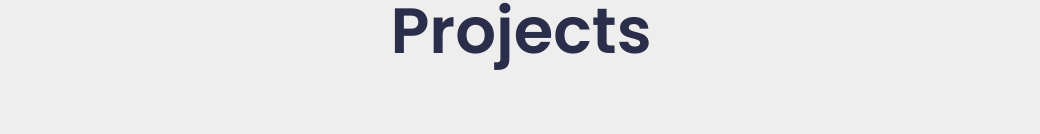
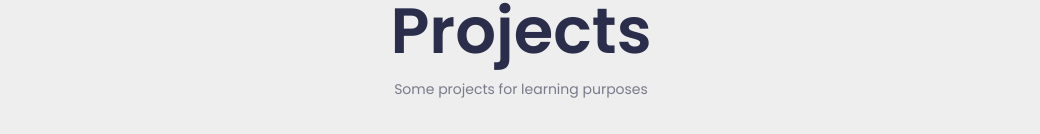
Before and after one commit to mhadziqrazin/hadziqrazin, a SvelteKit app: page /projects in a window 1280 px wide. Shown: the part 121-255 px from the top of the page, without its empty margins (119-1159 px from the left). Built offline with nearby package versions, Linux system fonts and the light colour scheme.

Commit message:
feat: projects subtitle

```diff
--- a/src/routes/projects/+page.svelte
+++ b/src/routes/projects/+page.svelte
@@ -18,6 +18,9 @@
   <h1 in:fly={{y:20, duration: 1000}} class="text-[4rem] font-semibold text-dark">
     Projects
   </h1>
+  <h3 class="text-sm text-dark/60">
+    Some projects for learning purposes
+  </h3>
 
   <div class="my-14 flex flex-wrap justify-center gap-10">
     {#each projects as project}
```
